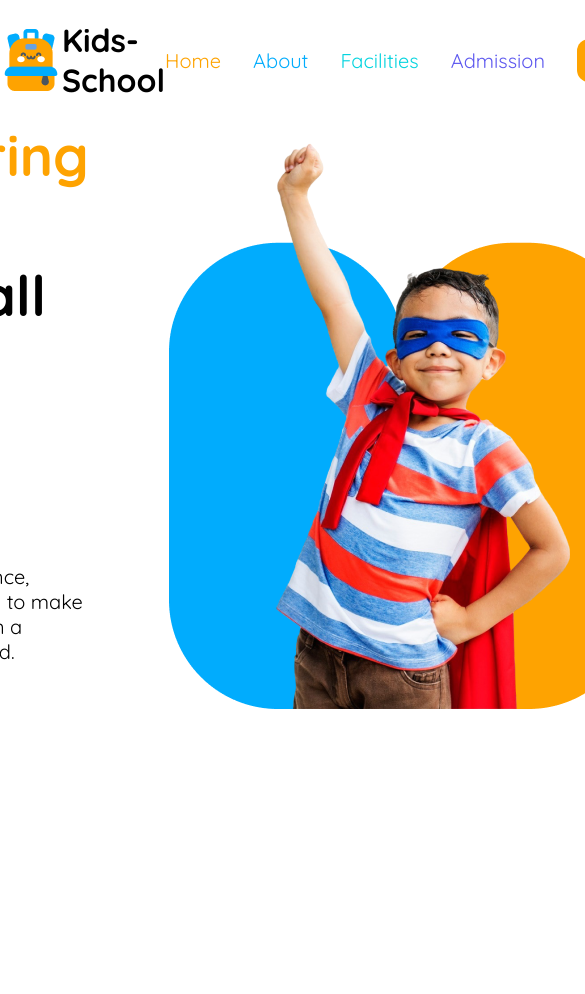
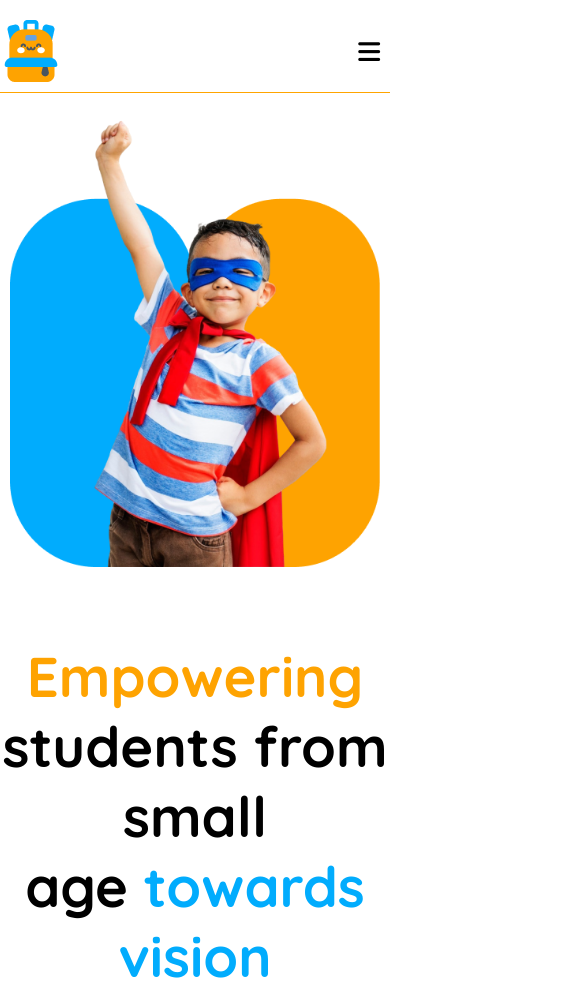
Before and after one commit to bijoykarmokar/Bijoy2-Assign02, a plain HTML site: page index.html in a window 390 px wide. Shown: the top 994 px of the page, 585 px wide, since content can reach past the window. Before the commit the page ends 844 px from the top, so only its background shows below. Drawn offline with Linux system fonts and the light colour scheme; a web font is replaced by a local one.

Commit message:
finished header section

```diff
--- a/index.html
+++ b/index.html
@@ -5,6 +5,7 @@
     <meta name="viewport" content="width=device-width, initial-scale=1.0">
     <title>Responsive Website</title>
     <link rel="stylesheet" href="style.css">
+    <link rel="stylesheet" href="https://cdnjs.cloudflare.com/ajax/libs/font-awesome/6.7.2/css/all.min.css"/>
 </head>
 <body class="quicksand-normal-font">
     <header>
@@ -13,6 +14,9 @@
                 <img src="./assets/logo.png" alt="">
                 <h2 class="par0">Kids-School</h2>
             </div>
+
+            <input type="checkbox"  id="click">
+            <label for="click" class="menu-bar"><i class="fa-solid fa-bars"></i></label>
 
                 <ul class="nav-links display-link">
                     <li class="nav-items"><a href="" class="nav-link nav-color0">Home</a></li>
--- a/style.css
+++ b/style.css
@@ -32,7 +32,9 @@
     color: #5D58EF;
 }
 
-
+header{
+    margin-bottom: 60px;
+}
 .navbar{
     justify-content: space-evenly;
     align-items: center;
@@ -54,6 +56,7 @@
     margin-right: 2rem;
     font-size: 1.25rem;
     cursor: pointer;
+
 }
 .nav-right .btn-primary{
         color: aliceblue;
@@ -68,12 +71,13 @@
 .banner-container{
     align-items: center;
     justify-content: center;
+    gap: 70px;
     max-width: 1200px;
     margin: 0 auto;
 }
-.banner-title{
-    margin-right: 80px;
 
+.banner-image img{
+    width: 470px;
 }
 
 .head0{
@@ -91,9 +95,63 @@
     padding: 10px 47px;
     border-radius: 12px;
 }
+.menu-bar{
+    display: none;
+    font-size: 25px;
+}
 
+#click{
+    display: none;
+}
 
 /* Using media query for Responsive website */
 @media only screen and (max-width:576px) {
+        .navbar{
+           justify-content: space-between;
+           border-bottom: 1px solid orange;
+           padding-bottom: 10px;
+
+        }
+
+         .nav-links,
+         .nav-right{
+            position: fixed;
+            top: 85px;
+            height: 100vh;
+            left: -100%;
+            background-color:bisque;
+            width: 100%;
+            flex-direction: column;
+            text-align: center;
+            padding: 20px;
+            transition: all 0.5s ease 0.1s;
+         }
+
+         .nav-links .nav-items{
+            margin: 40px 0;
+         }
+         .menu-bar{
+            display: block;
+            margin-right: 10px;
+         }
+         #click:checked ~ .menu-bar i::before{
+            content: "\f00d";
+         }
+         #click:checked ~ .nav-links{
+            left: 0%;
+            font-size: 30px;
+         }
+         .par0{
+            display: none;
+         }
+         .banner-image img{
+            width: 95%;
+         }
+         .banner-container{
+            flex-direction: column-reverse;
+            text-align: center;
+
+        }
+
 
 }
```
